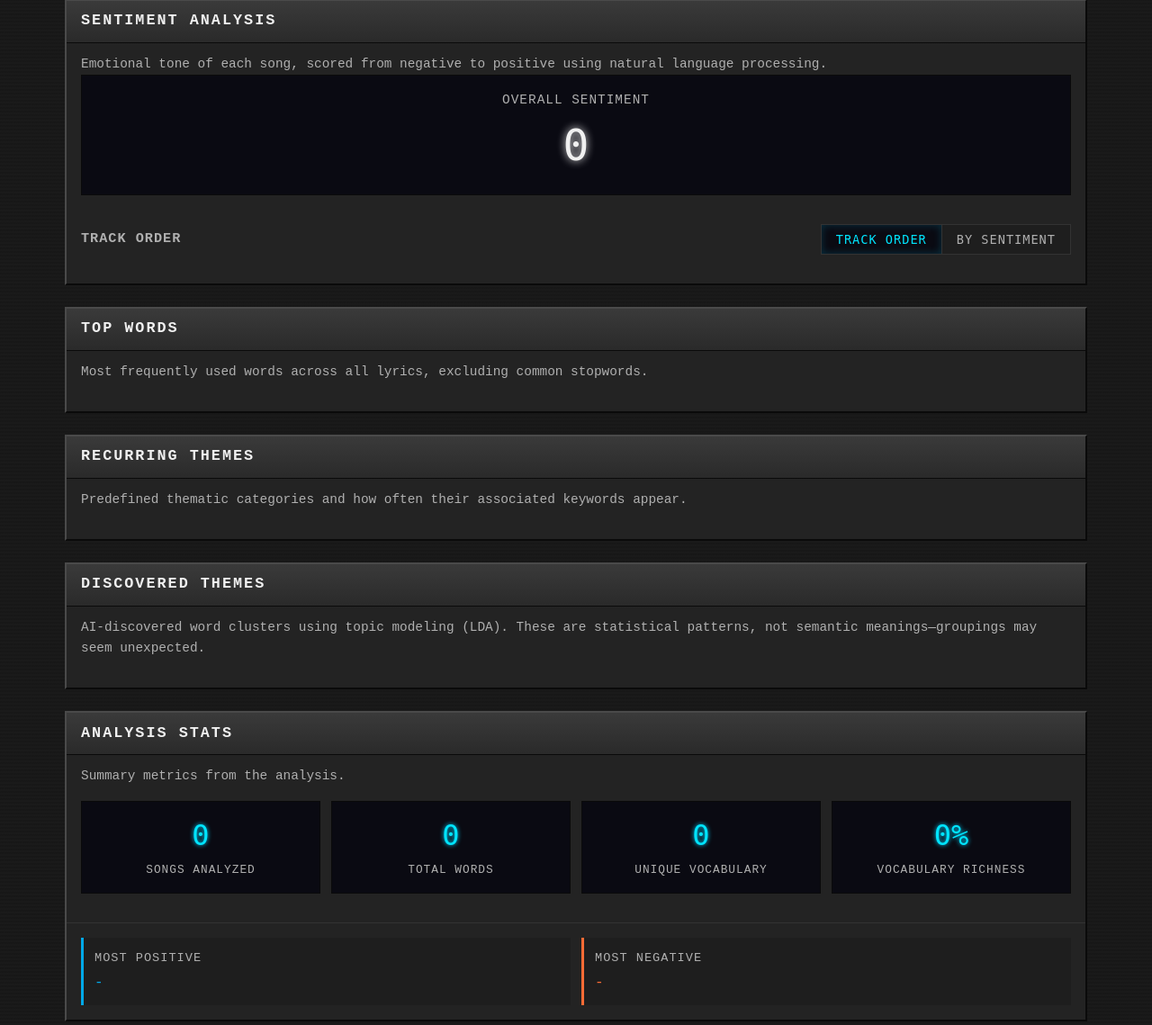
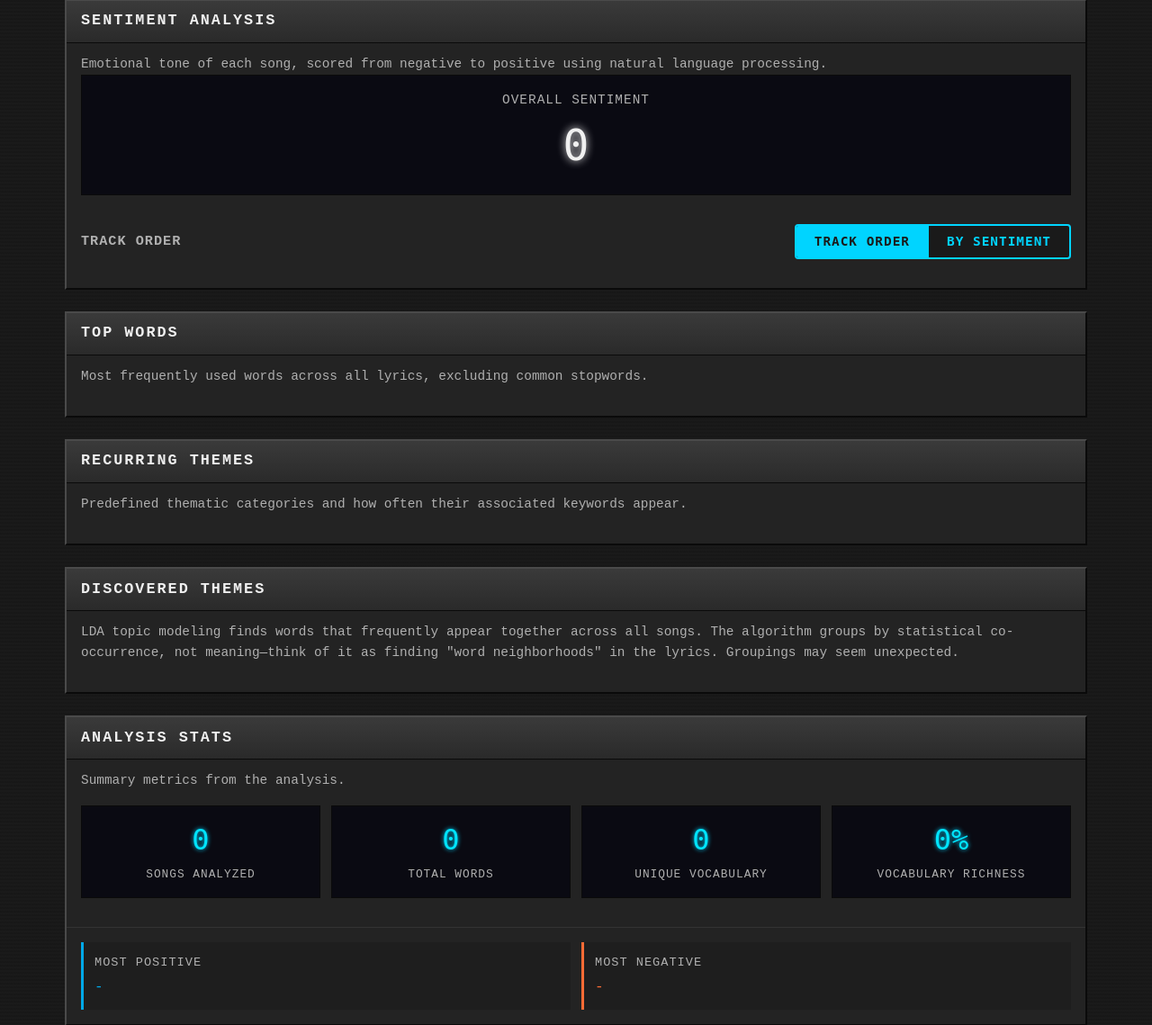
Before and after one commit to ajtran303/artist_analyzer, a Flask app: page /results/1 in a window 1280 px wide. Shown: the part 398-1537 px from the top of the page at 90% size. Run offline with Flask 3, Linux system fonts and the light colour scheme; tables that the repository leaves empty hold one stand-in row (values such as "Sample post"); some libraries are stand-ins or nearby versions.

Commit message:
improve ux

```diff
--- a/static/results.js
+++ b/static/results.js
@@ -220,6 +220,16 @@ document.addEventListener("DOMContentLoaded", function () {
     const container = document.getElementById("topics-container");
     container.innerHTML = "";
 
+    if (!topics || topics.length === 0) {
+      container.innerHTML = `
+        <div class="empty-state">
+          <div class="empty-state-icon">~</div>
+          <p class="empty-state-message">No topic patterns detected</p>
+          <p class="empty-state-hint">This can happen with very short or highly varied lyrics</p>
+        </div>`;
+      return;
+    }
+
     topics.forEach((topic, index) => {
       const keywords = Object.entries(topic.keywords || {})
         .slice(0, 6)
@@ -295,7 +305,12 @@ document.addEventListener("DOMContentLoaded", function () {
     container.innerHTML = "";
 
     if (data.length === 0) {
-      container.innerHTML = '<p class="text-muted">No data available</p>';
+      container.innerHTML = `
+        <div class="empty-state">
+          <div class="empty-state-icon">♪</div>
+          <p class="empty-state-message">No lyrics found for this album</p>
+          <p class="empty-state-hint">The tracks may be instrumental or lyrics aren't available</p>
+        </div>`;
       return;
     }
 
@@ -332,6 +347,16 @@ document.addEventListener("DOMContentLoaded", function () {
     const container = document.getElementById("word-frequency");
     container.innerHTML = "";
 
+    if (!words || words.length === 0) {
+      container.innerHTML = `
+        <div class="empty-state">
+          <div class="empty-state-icon">...</div>
+          <p class="empty-state-message">No word data available</p>
+          <p class="empty-state-hint">Not enough lyrical content to analyze</p>
+        </div>`;
+      return;
+    }
+
     words.slice(0, 15).forEach((item) => {
       const html = `
                 <div class="word-item">
@@ -346,6 +371,16 @@ document.addEventListener("DOMContentLoaded", function () {
   function renderMetaphors(metaphors) {
     const container = document.getElementById("metaphors");
     container.innerHTML = "";
+
+    if (!metaphors || metaphors.length === 0) {
+      container.innerHTML = `
+        <div class="empty-state">
+          <div class="empty-state-icon">*</div>
+          <p class="empty-state-message">No recurring themes detected</p>
+          <p class="empty-state-hint">The lyrics may not contain common thematic keywords</p>
+        </div>`;
+      return;
+    }
 
     metaphors.forEach((item) => {
       const html = `
--- a/static/style.css
+++ b/static/style.css
@@ -1070,35 +1176,39 @@ body {
 .sort-toggle {
   display: flex;
   gap: 0;
-  border: 1px solid var(--border-mid);
+  border: 2px solid var(--accent-primary);
+  border-radius: 4px;
+  overflow: hidden;
+  background: var(--bg-dark);
 }
 
 .sort-btn {
-  padding: 0.5rem 1rem;
+  padding: 0.6rem 1.25rem;
   font-family: "Share Tech Mono", monospace;
-  font-size: 0.85rem;
+  font-size: 0.9rem;
+  font-weight: bold;
   text-transform: uppercase;
   letter-spacing: 1px;
-  color: var(--text-secondary);
-  background: var(--bg-panel);
+  color: var(--accent-primary);
+  background: transparent;
   border: none;
   cursor: pointer;
   transition: all 0.15s;
 }
 
 .sort-btn:first-child {
-  border-right: 1px solid var(--border-mid);
+  border-right: 1px solid var(--accent-primary);
 }
 
 .sort-btn:hover {
   color: var(--text-primary);
-  background: var(--bg-light);
+  background: rgba(0, 212, 255, 0.1);
 }
 
 .sort-btn.active {
-  color: var(--lcd-text);
-  background: var(--lcd-bg);
-  box-shadow: inset 0 0 10px rgba(0, 212, 255, 0.2);
+  color: var(--bg-dark);
+  background: var(--accent-primary);
+  box-shadow: none;
 }
 
 /* Bar Chart - Mobile First (stacked layout) */
--- a/templates/index.html
+++ b/templates/index.html
@@ -11,6 +11,7 @@ endblock %} {% block content %}
 <!-- Step 1: Search for Artist -->
 <div class="search-section">
   <form id="search-form" class="analyze-form">
+    <label for="artist-name" class="input-label">Artist Name</label>
     <div class="input-group">
       <input
         type="text"
--- a/templates/results.html
+++ b/templates/results.html
@@ -133,8 +133,9 @@ block content %}
   <section class="result-card">
     <h2>Discovered Themes</h2>
     <p class="section-description">
-      AI-discovered word clusters using topic modeling (LDA). These are
-      statistical patterns, not semantic meanings—groupings may seem unexpected.
+      LDA topic modeling finds words that frequently appear together across all songs.
+      The algorithm groups by statistical co-occurrence, not meaning—think of it as
+      finding "word neighborhoods" in the lyrics. Groupings may seem unexpected.
     </p>
     <div id="topics-container" class="topics-container"></div>
   </section>
```
Also changed, not shown: other parts of static/style.css (+106 -0 lines).
